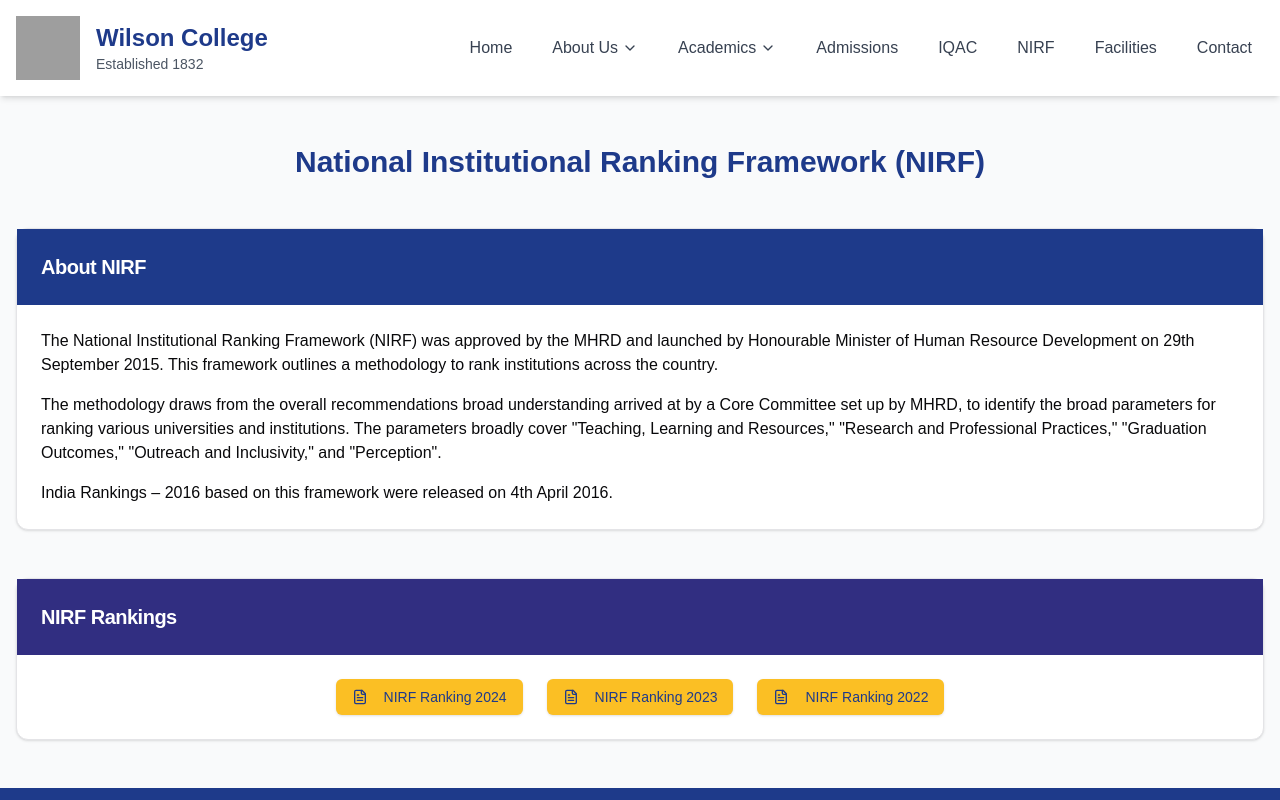
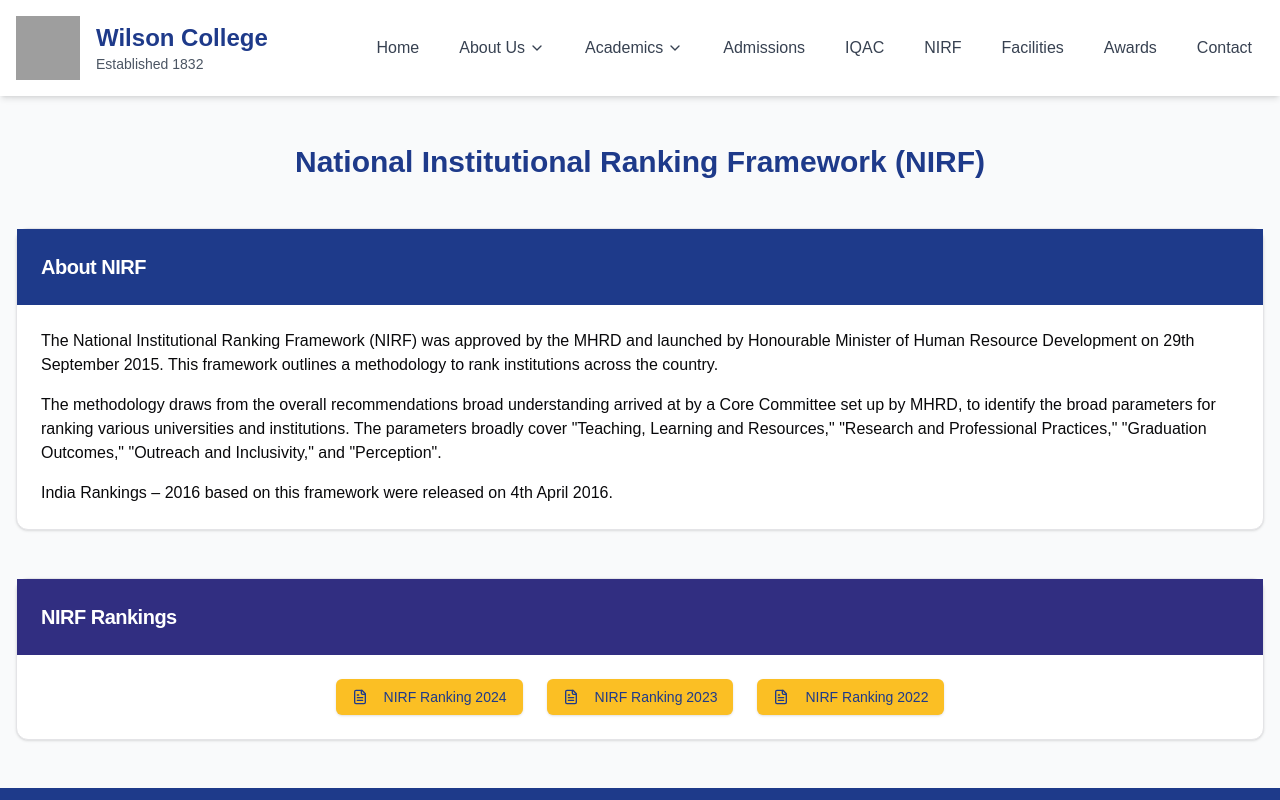
Before and after one commit to jaykumargori/wilson-college, a Next.js app: page /nirf in a window 1280 px wide. Shown: the top 800 px of the page. Built offline with nearby package versions, Linux system fonts and the light colour scheme; grey boxes are pictures that could not be loaded.

Commit message:
added awards in navbar

```diff
--- a/components/navbar.tsx
+++ b/components/navbar.tsx
@@ -74,6 +74,7 @@
   { title: "IQAC", href: "/iqac" },
   { title: "NIRF", href: "/nirf" },
   { title: "Facilities", href: "/facilities" },
+  { title: "Awards", href: "/awards" },
   { title: "Contact", href: "/contact" },
 ]
 
```
